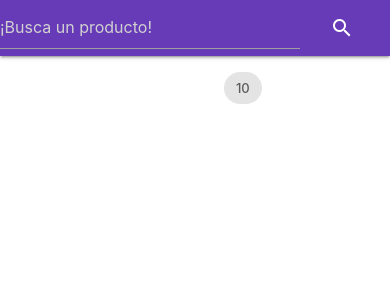
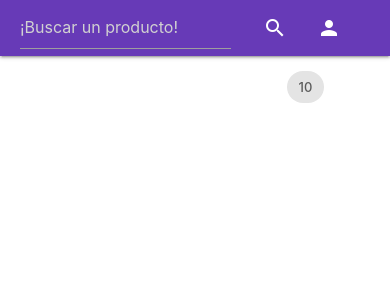
Before and after one commit to utnfrrottads/tp-backend, an Angular app in the folder TP/OnlineShopping/: page / in a window 390 px wide. Shown: the top 300 px of the page. Built offline with nearby package versions, Linux system fonts and the light colour scheme.

Commit message:
Responsive agregado

```diff
--- a/TP/OnlineShopping/src/app/components/nav/nav.component.html
+++ b/TP/OnlineShopping/src/app/components/nav/nav.component.html
@@ -1,18 +1,22 @@
 <nav>
     <div class="nav-wrapper">
+
+        <div class="left logo"></div>
         <ul class="right">
+            <!-- boton de busqueda-->
             <li>
                 <div class="search">
-                    <input #input type="text" placeholder="¡Busca un producto!" (keyup.enter)="search(input)">
+                    <input #input type="text" placeholder={{nav_string}} (keyup.enter)="search(input)">
                 </div>
             </li>
-
-
             <li (click)="search(input)"><a><i class="material-icons right">search</i></a></li>
+            <!-- boton mi perfil -->
             <li>
-                <a class="dropdown-trigger" data-target="dropdown1"><i class="material-icons right">person</i>Mi perfil</a></li>
+                <a class="dropdown-trigger" data-target="dropdown1"><i class="material-icons right">person</i>Mi
+                    perfil</a>
+            </li>
+            <!-- boton carrito-->
             <li>
-
                 <a><i class="material-icons right carrito">shopping_cart</i>Carrito</a>
                 <div class="chip">
                     {{lista.length}}
@@ -22,12 +26,8 @@
     </div>
 
 </nav>
- <!-- Dropdown Structure -->
- <ul id='dropdown1' class='dropdown-content'>
-    <li><a href="#!">one</a></li>
-    <li><a href="#!">two</a></li>
-    <li class="divider" tabindex="-1"></li>
-    <li><a href="#!">three</a></li>
-    <li><a href="#!"><i class="material-icons">view_module</i>four</a></li>
-    <li><a href="#!"><i class="material-icons">cloud</i>five</a></li>
+<!-- Dropdown Structure -->
+<ul id='dropdown1' class='dropdown-content'>
+    <li><a href="#!"><i class="material-icons">edit</i>Editar perfil</a></li>
+    <li><a href="#!"><i class="material-icons">add_circle_outline</i>cargar nuevo producto</a></li>
 </ul>
--- a/TP/OnlineShopping/src/app/components/nav/nav.component.scss
+++ b/TP/OnlineShopping/src/app/components/nav/nav.component.scss
@@ -1,11 +1,30 @@
 $main-color: #673ab7;
+.logo{
+  height: 100%;
+  width: 190px;
+
+  background-image: url(../../images/utnLogo.png);
+  background-size: contain;
+  background-repeat: no-repeat;
+}
+.logo:hover{
+  cursor: pointer;
+  background-color: #5C34A4;
+}
 
 .nav-wrapper {
   background-color: $main-color;
   display: block;
   text-align: center;
+
+  //Esto es para que no se puedan seleccionar los textos del nav.
+  -webkit-user-select: none;  /* Chrome all / Safari all */
+  -moz-user-select: none;     /* Firefox all */
+  -ms-user-select: none;      /* IE 10+ */
+  user-select: none;          /* Likely future */
 }
 .search {
+  transform: translate(20px, 0px);
   width: 300px;
 }
 .search input {
@@ -25,16 +44,51 @@ $main-color: #673ab7;
   pointer-events: none;
 }
 .dropdown-content {
-  transform: translate(0, -60px);
+  transform: translate(50px, -60px);
+  width: fit-content !important;
 }
 .dropdown-content * {
   color: $main-color;
 }
+.dropdown-content a {
+  width: 100%;
+}
 
-/*
-*{
-    border-style: solid;
-    border-width: 1px;
-    border-color: black;
+// para movile.
+@media only screen and (max-width: 845px) {
+  .search {
+    width: 85%;
+    float: left;
+    color: black;
+  }
+  a {
+    font-size: 0px;
+  }
+  i {
+    margin-left: 0;
+  }
+  .chip {
+    transform: translate(13px, -53px);
+  }
+  .dropdown-content {
+    transform: translate(-40px, -60px);
+  }
 }
-*/
+@media only screen and (max-width: 577px) {
+  .logo{
+    display: none;
+  }
+}
+
+//para celulares muy chicos.
+@media only screen and (max-width: 380px) {
+  .search {
+    left: 0;
+    width: 100px;
+    padding-right: 20px;
+  }
+  .search input {
+    width: 100%;
+    float: left;
+  }
+}
--- a/TP/OnlineShopping/src/app/components/nav/nav.component.ts
+++ b/TP/OnlineShopping/src/app/components/nav/nav.component.ts
@@ -1,32 +1,46 @@
-import { Component, OnInit, Input } from '@angular/core';
-import {Producto} from '../../model/productos'
-declare var M:any;
+import { Component, OnInit, Input, HostListener } from '@angular/core';
+import { Producto } from '../../model/productos';
+declare var M: any;
 
 @Component({
   selector: 'app-nav',
   templateUrl: './nav.component.html',
-  styleUrls: ['./nav.component.scss']
+  styleUrls: ['./nav.component.scss'],
 })
 export class NavComponent implements OnInit {
+  elems: any;
+  instances: any;
+  options = [];
+  nav_string = '';
 
+  @Input() lista: Producto[];
 
-  elems:any;
-  instances:any;
-  options = [];
+  constructor() {}
 
-  @Input() lista:Producto[];
-
-
-  constructor() { }
+  @HostListener('window:resize', [])
+  public onResize() {
+    this.detectScreenSize();
+  }
+  detectScreenSize() {
+    const width = window.innerWidth;
+    if(width<=380){
+      this.nav_string = "Buscar"
+    }
+    else{
+      this.nav_string = '¡Buscar un producto!';
+    }
+  }
 
   ngOnInit(): void {
+    this.detectScreenSize();
     this.elems = document.querySelectorAll('.dropdown-trigger');
     this.instances = M.Dropdown.init(this.elems, this.options);
   }
-  search(input)
-  {
-    console.log("Se ha buscado un producto usando la palabra:" + input.value);
-    input.value = "";
+  search(input) {
+    let texto = input.value.trim();
+    if (texto !== '') {
+      console.log('Se ha buscado un producto usando la palabra:' + texto);
+      input.value = '';
+    }
   }
-
 }
```
Also changed, not shown: TP/OnlineShopping/src/app/images/utnLogo.png (added).
